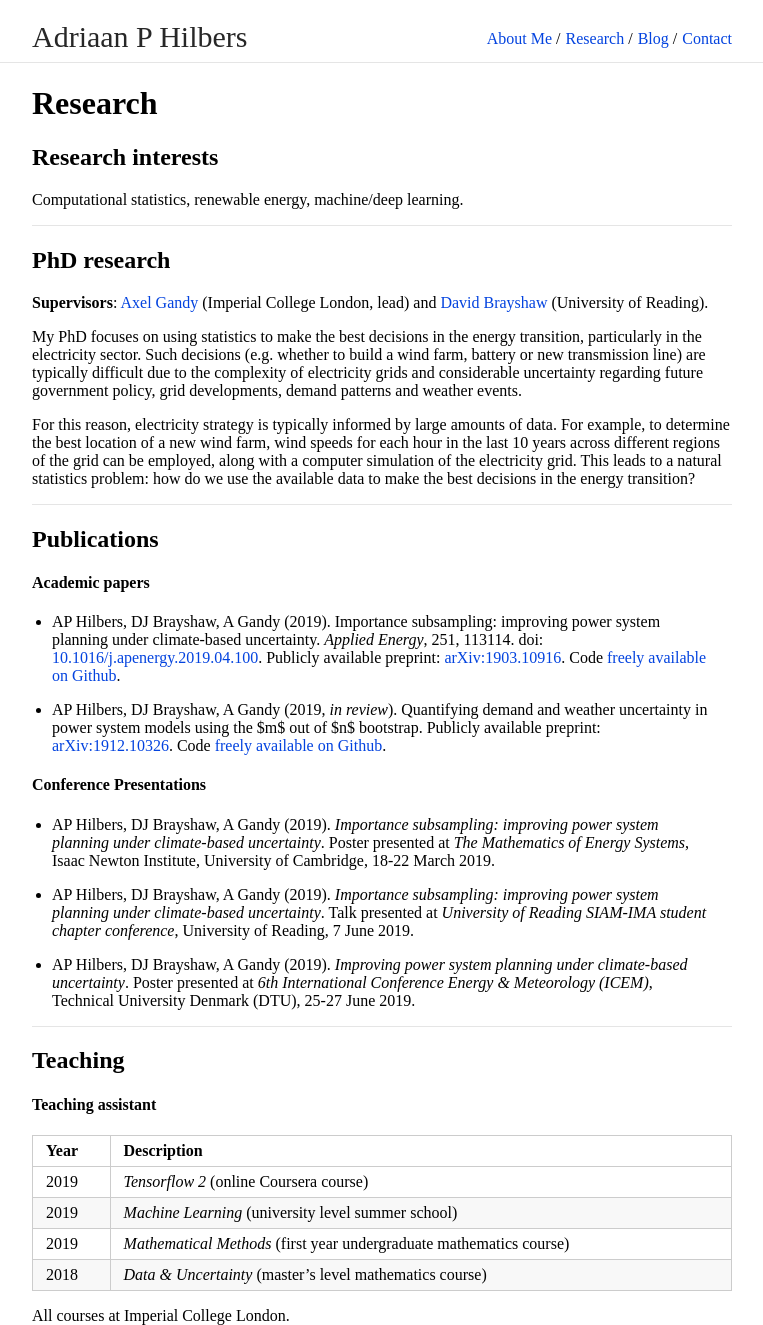
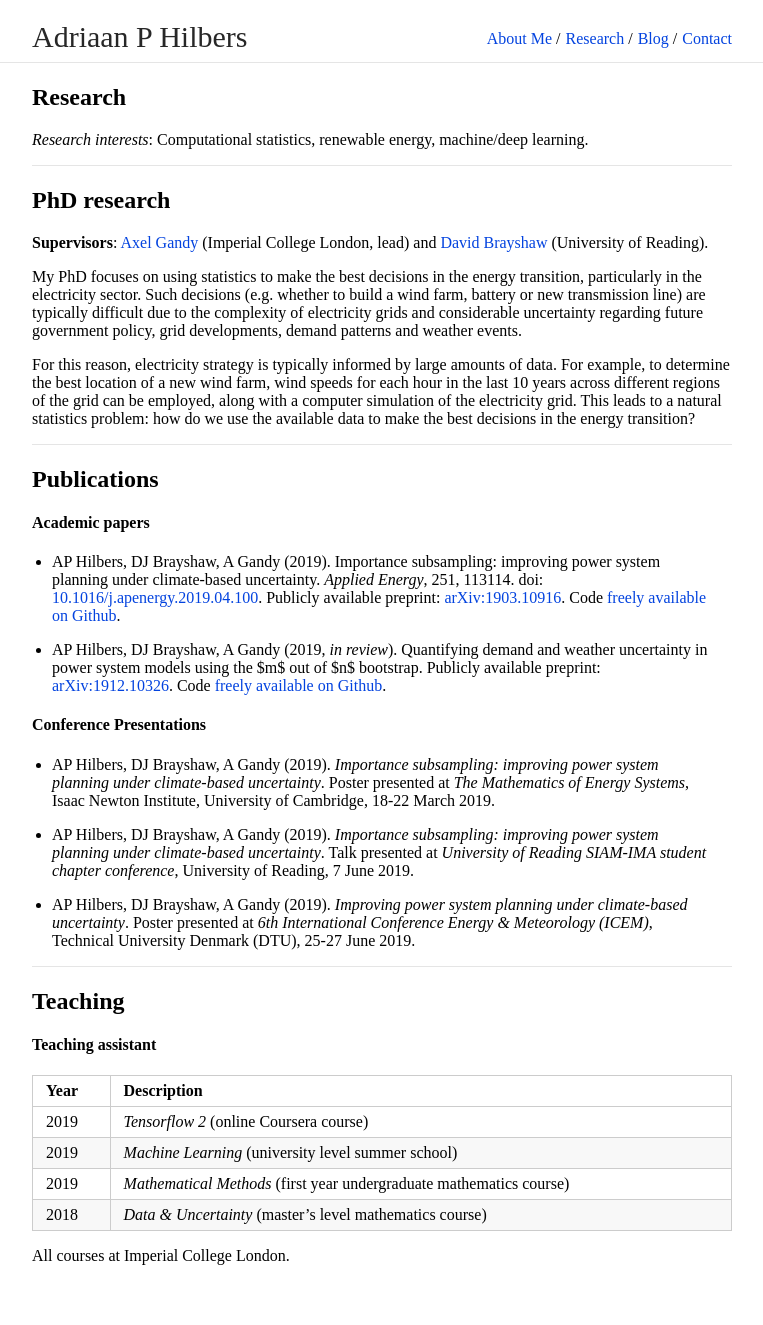
Before and after one commit to ahilbers/ahilbers.github.io, a Jekyll site: the page built from research.md, in a window 1280 px wide. Shown: the whole page, without its empty margins (258-1021 px from the left). Built offline with Jekyll 4.4.1, drawn with Linux system fonts in a browser that asks for light colours; our own code applies the rules of GitHub Pages for plain Markdown files; after the commit the page ends 1265 px from its top, so only the background shows below that.

Commit message:
make cosmetic changes

```diff
--- a/research.md
+++ b/research.md
@@ -3,12 +3,10 @@ layout: default
 is_contact: false
 ---
 
-# Research
+## Research
 
 
-## Research interests
-
-Computational statistics, renewable energy, machine/deep learning.
+*Research interests*: Computational statistics, renewable energy, machine/deep learning.
 
 
 ---
```
Also changed, not shown: blog.md (+2 -2 lines).
